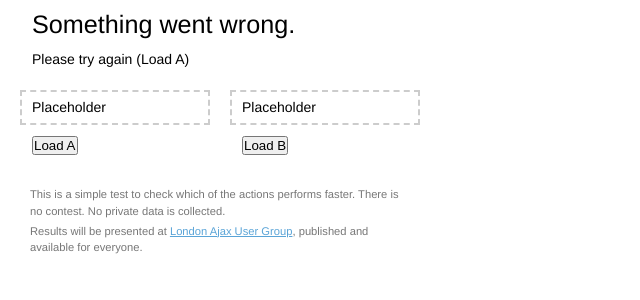
After one commit to zalun/jsFiddle-Survey, a Django app: a page that uses templates/spinner/index.html in a window 1280 px wide. The commit adds this page. Shown: the top 300 px of the page, without its empty margins (0-640 px from the left). Run offline with Django 3.2, Linux system fonts and the light colour scheme.

Commit message:
added broken question and failed template

```diff
--- a/apps/spinner/models.py
+++ b/apps/spinner/models.py
@@ -5,6 +5,7 @@ class Result(models.Model):
     spinner_delay_a = models.FloatField()
     spinner_delay_b = models.FloatField()
     faster = models.CharField(max_length=1) #'a,b,-'
+    broken = models.BooleanField(default=False)
 
     os_name = models.CharField(max_length=255, blank=True, null=True)
     created_at = models.DateTimeField(auto_now_add=True)
--- a/apps/spinner/urls.py
+++ b/apps/spinner/urls.py
@@ -5,4 +5,5 @@ urlpatterns = patterns(
     # draft
     url(r'^$','start_test', name='spinner'),
     url(r'^thanks/$','thanks', name='spinner_thanks'),
+    url(r'^fail/$','failure', name='spinner_failed'),
 )
--- a/apps/spinner/views.py
+++ b/apps/spinner/views.py
@@ -7,7 +7,7 @@ from django.template import RequestContext
 
 from spinner.models import Result as SpinnerResult
 
-def start_test(req, thanks=False, template='spinner/index.html'):
+def start_test(req, stage='start', template_prefix='spinner/'):
     """
     Display test with random values
     Get results from the POST if any
@@ -21,9 +21,13 @@ def start_test(req, thanks=False, template='spinner/index.html'):
                 xhr_duration=req.POST.get('xhr_duration'),
                 spinner_delay_a=req.POST.get('spinner_delay_a'),
                 spinner_delay_b=req.POST.get('spinner_delay_b'),
-                faster=req.POST.get('faster')
+                faster=req.POST.get('faster'),
+                broken=req.POST.get('broken', False)
             )
             return HttpResponseRedirect(reverse('spinner_thanks'))
+        else:
+            return HttpResponseRedirect(reverse('spinner_failed'))
+
 
     xhr_duration_set = ('0.2', '0.4', '0.6', '1.0', '1.5')
     spinner_delay_set = {
@@ -39,11 +43,11 @@ def start_test(req, thanks=False, template='spinner/index.html'):
     spinner_delay_b = random.choice(spinner_delay_set[str(xhr_duration)])
     xhr_duration = float(xhr_duration)
 
-    return render_to_response(template, {
+    return render_to_response('%sindex.html' % template_prefix, {
         'xhr_duration': xhr_duration,
         'spinner_delay_a': spinner_delay_a,
         'spinner_delay_b': spinner_delay_b,
-        'thanks': thanks
+        'stage_template': '%s_%s.html' % (template_prefix, stage)
         }, context_instance=RequestContext(req))
 
 
@@ -51,4 +55,10 @@ def thanks(req):
     """
     Show thanks with ability to take the survey again
     """
-    return start_test(req, thanks=True)
+    return start_test(req, stage='thanks')
+
+def failure(req):
+    """
+    Show thanks with ability to take the survey again
+    """
+    return start_test(req, stage='error')
--- /dev/null
+++ b/templates/spinner/_error.html
@@ -0,0 +1,2 @@
+<h1>Something went wrong.</h1>
+<p id="message">Please try again (Load A)</p>
--- /dev/null
+++ b/templates/spinner/_start.html
@@ -0,0 +1,2 @@
+<h1>Take a Survey.</h1>
+<p id="message">Please click on the "Load A" button</p>
--- /dev/null
+++ b/templates/spinner/_thanks.html
@@ -0,0 +1,2 @@
+<h1>Thank you!</h1>
+<p id="message">You may start over if you wish (Load A)</p>
--- a/templates/spinner/index.html
+++ b/templates/spinner/index.html
@@ -45,13 +45,7 @@
   </script>
 </head>
 <body>
-  {% if thanks %}
-    <h1>Thank you!</h1>
-    <p id="message">You may start over if you wish (Load A)</p>
-  {% else %}
-    <h1>Take a Survey.</h1>
-    <p id="message">Please click on the "Load A" button</p>
-  {% endif %}
+  {% include stage_template %}
 
   <div id="a_section" class="test">
     <div id="a_result" class="result"><p>Placeholder</p></div>
@@ -69,12 +63,22 @@
       <input type="hidden" name="xhr_duration" value="{{ xhr_duration }}">
       <input type="hidden" name="spinner_delay_a" value="{{ spinner_delay_a }}">
       <input type="hidden" name="spinner_delay_b" value="{{ spinner_delay_b }}">
-      <p><input type="radio" name="faster" value="a">
-          Action A seemed faster </p>
-      <p><input type="radio" name="faster" value="b">
-          Action B seemed faster </p>
-      <p><input type="radio" name="faster" value="-">
-          Both action took the same time </p>
+      <p>
+        <input type="radio" id="a_faster" name="faster" value="a">
+        <label for='a_faster'>Action A seemed faster</label>
+      </p>
+      <p>
+        <input type="radio" id="b_faster" name="faster" value="b">
+        <label for="b_faster">Action B seemed faster</label>
+      </p>
+      <p>
+        <input type="radio" id="no_faster" name="faster" value="-">
+        <label for="no_faster">Both action took the same time</label>
+      </p>
+      <p>
+        <input type='checkbox' id="broken" name='broken'>
+        <label for="broken">Did any of the actions seemed unresponsive?</label>
+      </p>
       <p><input type="submit" id="send_result" value="Send">
     </fieldset>
   </form>
```
